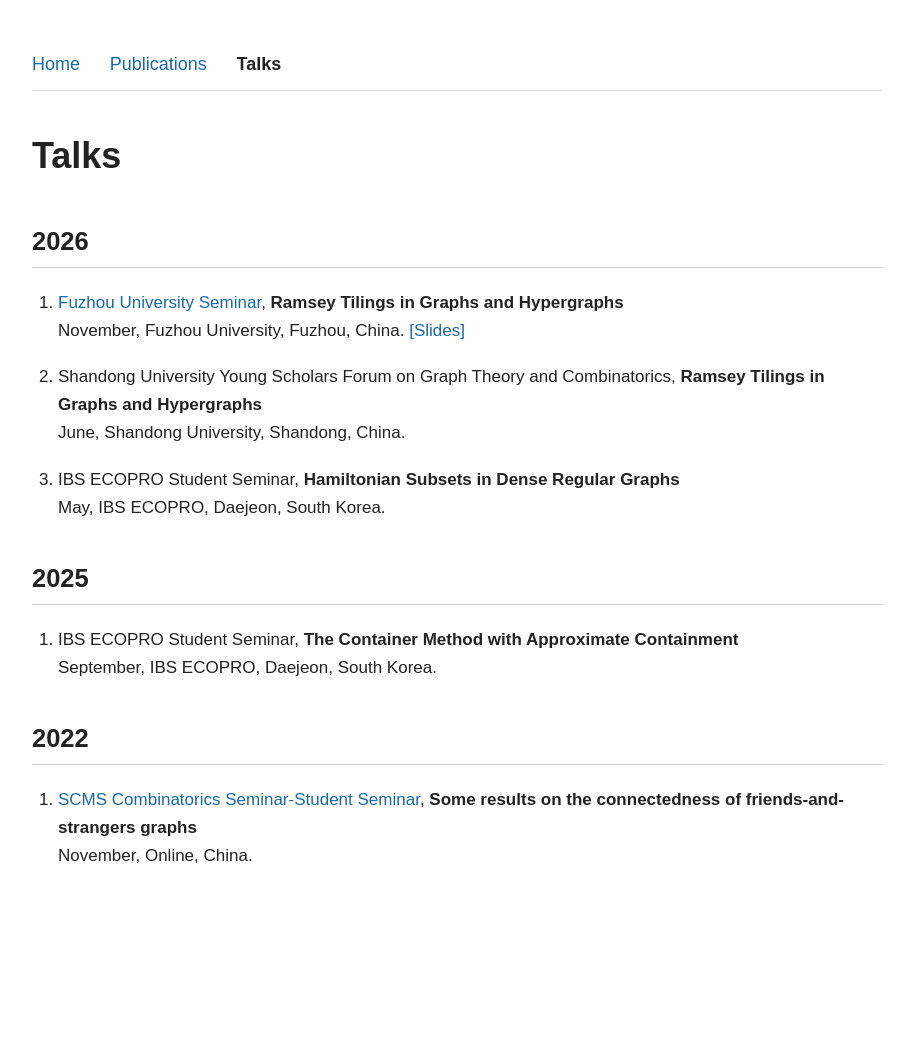
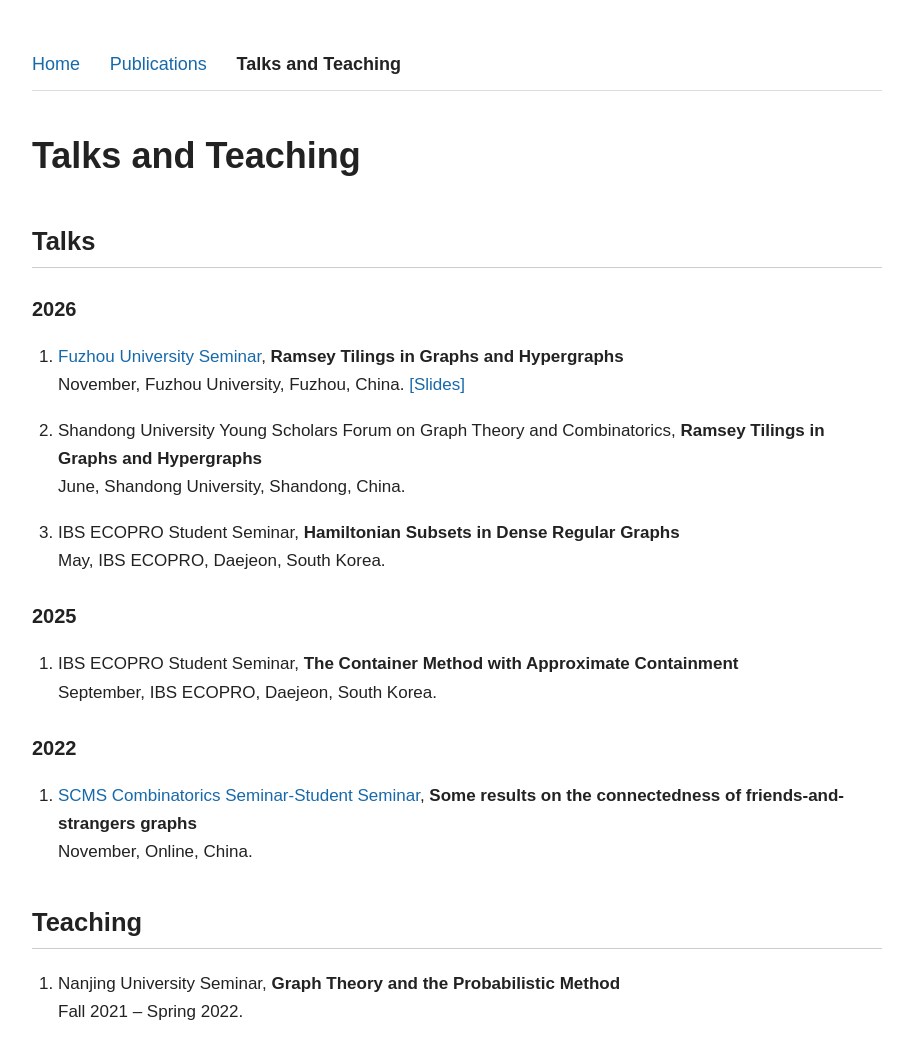
Before and after one commit to Lanchao-Wang/lanchao-wang.github.io, a plain HTML site: page talks.html in a window 1280 px wide. Shown: the whole page, without its empty margins (183-1096 px from the left). Before the commit the page ends 920 px from the top, so only its background shows below. Drawn offline with Linux system fonts and the light colour scheme.

Commit message:
Expand Talks page to include Teaching

```diff
--- a/talks.html
+++ b/talks.html
@@ -3,8 +3,8 @@
 <head>
   <meta charset="UTF-8">
   <meta name="viewport" content="width=device-width, initial-scale=1.0">
-  <meta name="description" content="Research talks by Lanchao Wang.">
-  <title>Talks - Lanchao Wang</title>
+  <meta name="description" content="Research talks and teaching by Lanchao Wang.">
+  <title>Talks and Teaching - Lanchao Wang</title>
   <link rel="canonical" href="https://lanchao-wang.github.io/talks.html">
   <meta name="robots" content="index, follow">
 
@@ -53,6 +53,12 @@
       border-bottom: 1px solid #ccc;
     }
 
+    h3 {
+      font-size: 20px;
+      margin-top: 25px;
+      margin-bottom: 12px;
+    }
+
     a {
       color: #1769aa;
       text-decoration: none;
@@ -77,12 +83,14 @@
   <nav>
     <a href="index.html">Home</a>
     <a href="publications.html">Publications</a>
-    <a href="talks.html" class="active">Talks</a>
+    <a href="talks.html" class="active">Talks and Teaching</a>
   </nav>
 
-  <h1>Talks</h1>
+  <h1>Talks and Teaching</h1>
 
-  <h2>2026</h2>
+  <h2>Talks</h2>
+
+  <h3>2026</h3>
 
   <ol>
     <li>
@@ -99,7 +107,7 @@
     </li>
   </ol>
 
-  <h2>2025</h2>
+  <h3>2025</h3>
 
   <ol>
     <li>
@@ -108,7 +116,7 @@
     </li>
   </ol>
 
-  <h2>2022</h2>
+  <h3>2022</h3>
 
   <ol>
     <li>
@@ -117,5 +125,15 @@
     </li>
   </ol>
 
+
+  <h2>Teaching</h2>
+
+  <ol>
+    <li>
+      Nanjing University Seminar, <strong>Graph Theory and the Probabilistic Method</strong><br>
+      Fall 2021 – Spring 2022.
+    </li>
+  </ol>
+
 </body>
 </html>
```
Also changed, not shown: index.html (+1 -1 lines), publications.html (+1 -1 lines).
